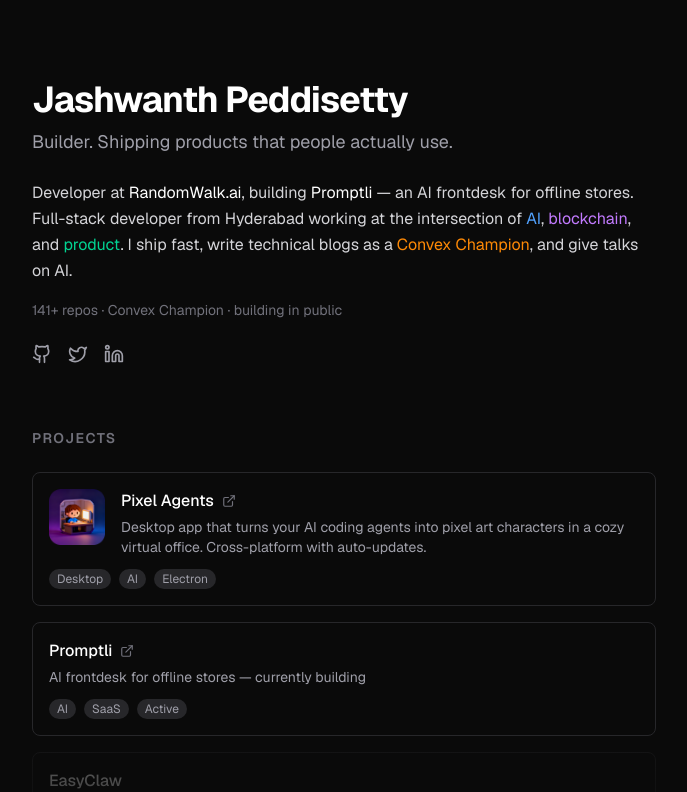
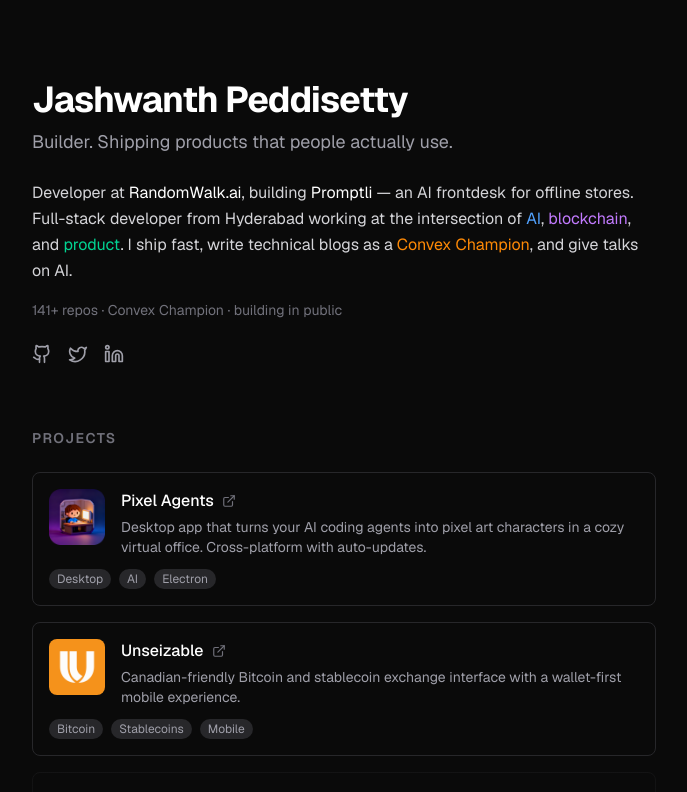
Before and after one commit to jashwanth0712/jashwanth0712, a Next.js app: page / in a window 1280 px wide. Shown: the top 792 px of the page, without its empty margins (296-983 px from the left). Built offline with nearby package versions, Linux system fonts and the light colour scheme.

Commit message:
Add Unseizable to projects

```diff
--- a/src/app/projects.tsx
+++ b/src/app/projects.tsx
@@ -20,6 +20,14 @@
     tags: ["Desktop", "AI", "Electron"],
     website: "https://pixelagent.space",
     image: "/projects/pixel-agents.png",
+  },
+  {
+    name: "Unseizable",
+    description:
+      "Canadian-friendly Bitcoin and stablecoin exchange interface with a wallet-first mobile experience.",
+    tags: ["Bitcoin", "Stablecoins", "Mobile"],
+    website: "https://unseizable.com",
+    image: "/projects/unseizable.png",
   },
   {
     name: "Promptli",
```
Also changed, not shown: public/projects/unseizable.png (added).
